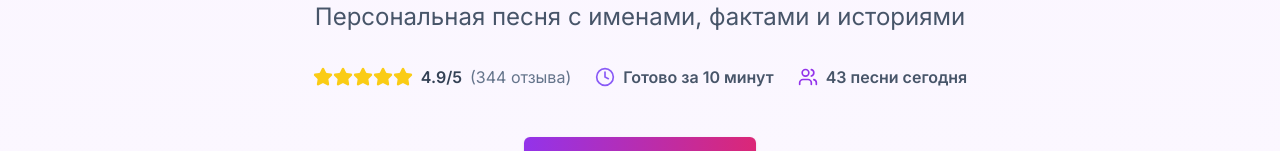
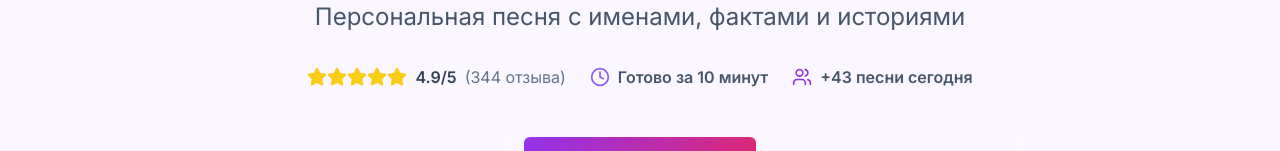
Before and after one commit to mapflowtech-sys/youwow, a Next.js app: page /song in a window 1280 px wide. Shown: the part 400-551 px from the top of the page. Built offline with nearby package versions, Linux system fonts and the light colour scheme.

Commit message:
fix: Add plus sign to daily song count

```diff
--- a/app/(services)/song/page.tsx
+++ b/app/(services)/song/page.tsx
@@ -474,7 +474,7 @@
               </div>
               <div className="flex items-center gap-2 text-slate-600 dark:text-slate-300">
                 <Users className="h-5 w-5 text-purple-600" aria-hidden="true" />
-                <span className="font-semibold">43 песни сегодня</span>
+                <span className="font-semibold">+43 песни сегодня</span>
               </div>
             </div>
 
```
